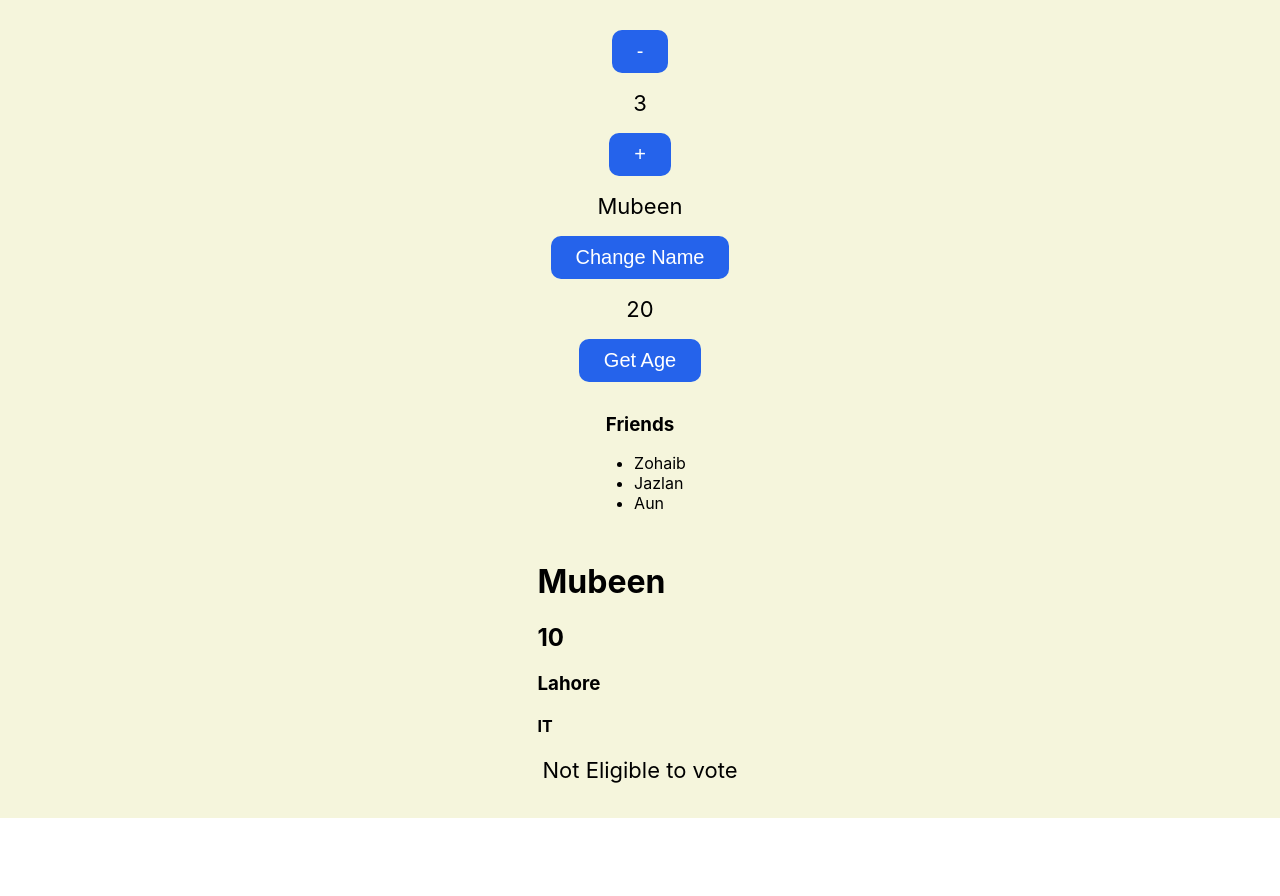
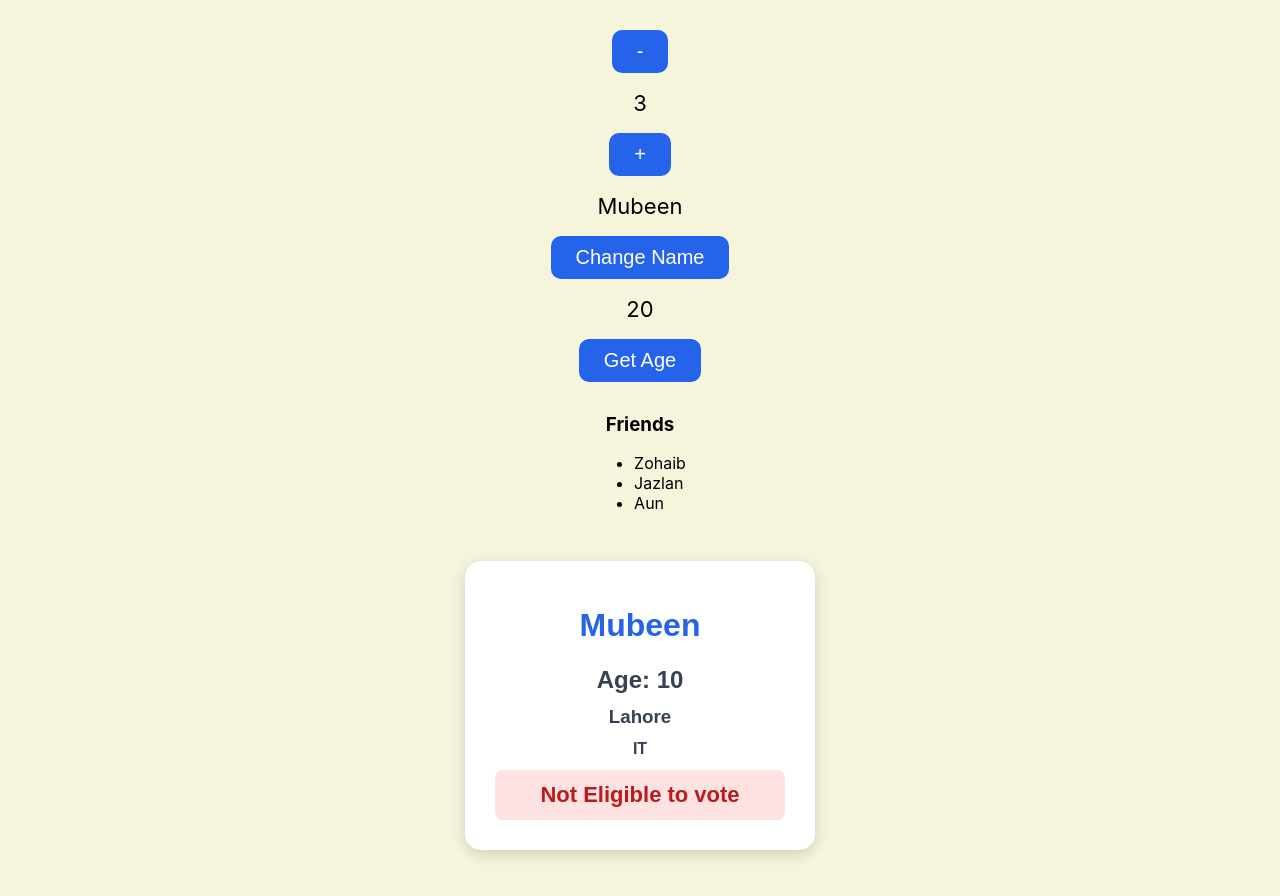
Before and after one commit to Mubeenasif10/counter, a React (Create React App) app: page / in a window 1280 px wide. Shown: the top 896 px of the page. Before the commit the page ends 818 px from the top, so only its background shows below. Built offline with nearby package versions, Linux system fonts and the light colour scheme.

Commit message:
Update counter and intro design

```diff
--- a/src/Intro.js
+++ b/src/Intro.js
@@ -1,29 +1,26 @@
+import "./Intro.css";
 
 const Intro = () => {
   const user = {
-    name: 'Mubeen',
+    name: "Mubeen",
     age: 10,
-    address: 'Lahore',
-    role: 'IT',
+    address: "Lahore",
+    role: "IT",
   };
 
-  if (user === null) {
-    return <h1>Loading...</h1>;
-  }
-
   return (
-    <div>
+    <div className="intro-card">
       <h1>{user.name}</h1>
-      <h2>{user.age}</h2>
+      <h2>Age: {user.age}</h2>
       <h3>{user.address}</h3>
       <h4>{user.role}</h4>
 
       {user.age > 20 && <p>Eligible for driving</p>}
 
       {user.age >= 18 ? (
-        <p>Eligible to vote</p>
+        <p className="eligible">Eligible to vote</p>
       ) : (
-        <p>Not Eligible to vote</p>
+        <p className="not-eligible">Not Eligible to vote</p>
       )}
     </div>
   );
```
Also changed, not shown: src/App.js (+6 -7 lines).
